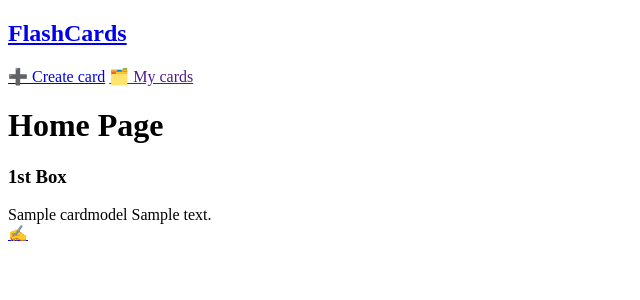
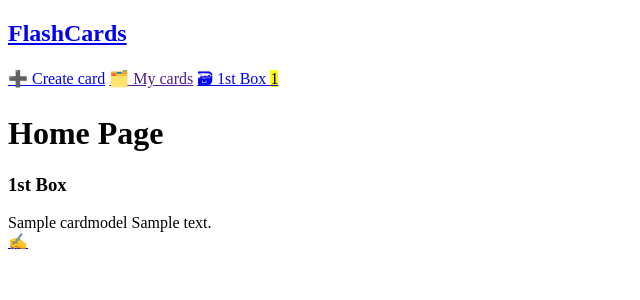
Before and after one commit to hengage/flashcards, a Django app: template apps/cards/templates/cards/home.html in a window 1280 px wide. Shown: the top 300 px of the page, without its empty margins (0-640 px from the left). Run offline with Django 4.2, Linux system fonts and the light colour scheme; tables that the repository leaves empty hold one stand-in row (values such as "Sample post"); the template is opened without the code that fills it: values that come from a table or form of the project are taken from there, most other values are stand-ins (such as "Sample title", 1, 10 or a date in 2020).

Commit message:
Feature: box links template

```diff
--- /dev/null
+++ b/apps/cards/templates/cards/_box_links.html
@@ -0,0 +1,7 @@
+{% load humanize %}
+
+{% for box in boxes %}
+    <a href="{% url 'box' box_num=box.number %}">
+        🗃 {{ box.number | ordinal }} Box <mark>{{ box.card_count }}</mark>
+    </a>
+{% endfor %}
--- a/templates/navigation.html
+++ b/templates/navigation.html
@@ -1,3 +1,5 @@
 <a href="{% url 'create-card' %}">➕ Create card</a>
 
 <a href="">🗂️ My cards</a>
+
+{% include 'cards/_box_links.html' %}
```
